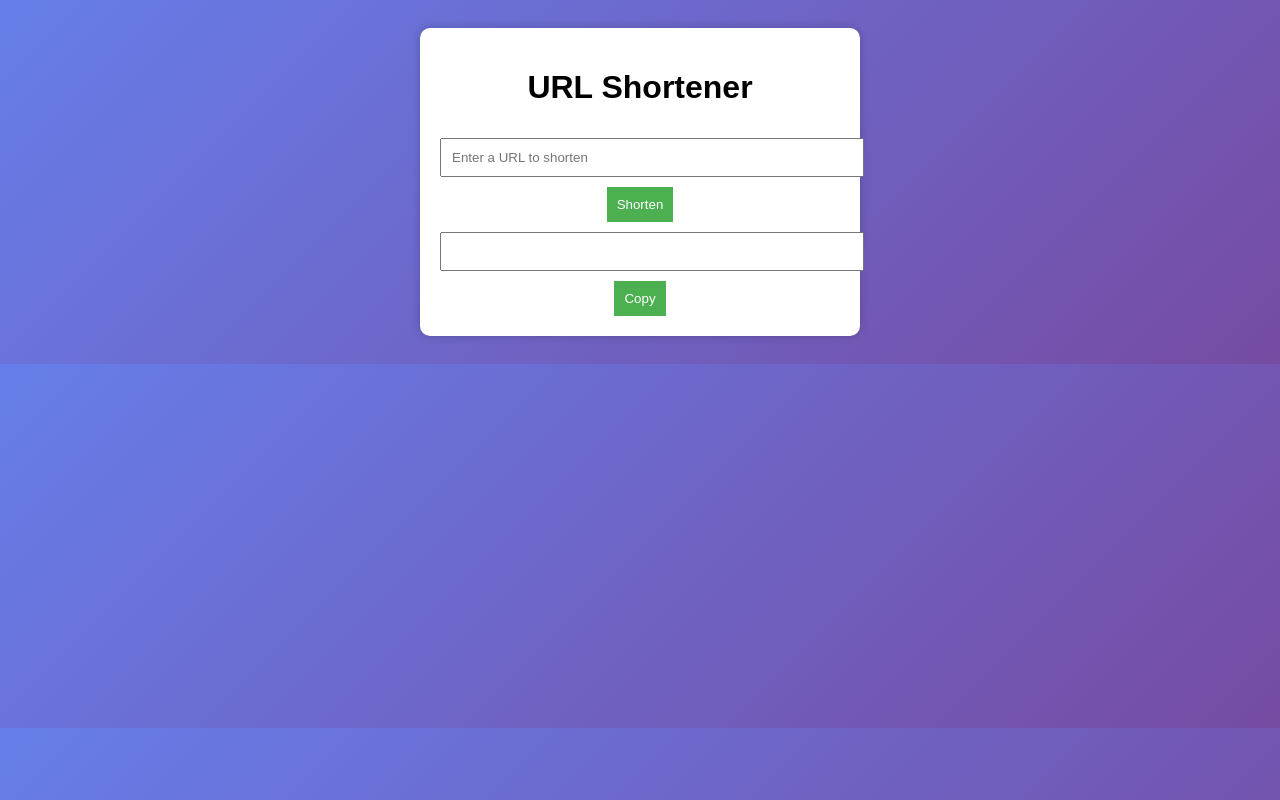
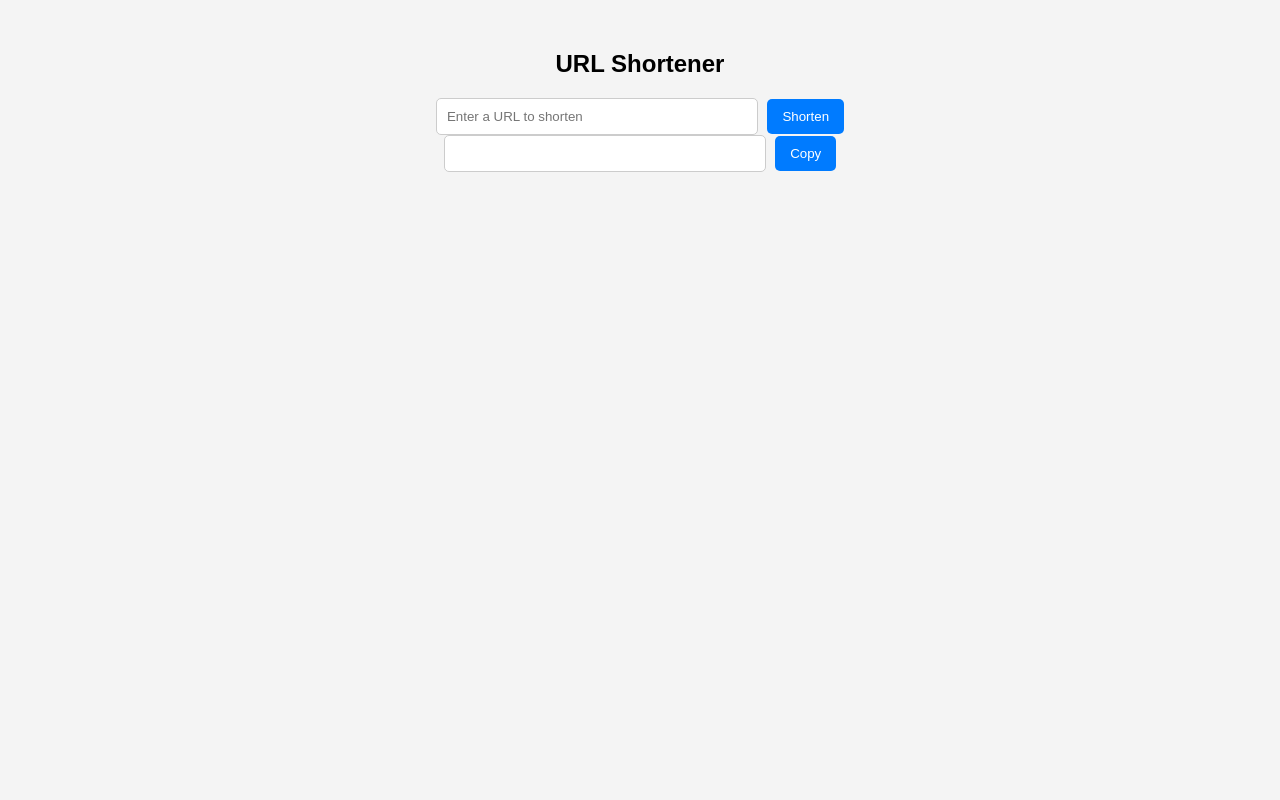
Before and after one commit to AdhilAbdulla/url-shortener, a website: page public/index.html in a window 1280 px wide. Drawn offline with Linux system fonts and the light colour scheme.

Commit message:
Improved UI

```diff
--- a/public/style.css
+++ b/public/style.css
@@ -1,31 +1,32 @@
 body {
   font-family: Arial, sans-serif;
   text-align: center;
-  background: linear-gradient(135deg, #667eea, #764ba2);
-  padding: 20px;
-  color: white;
+  margin-top: 50px;
+  background-color: #f4f4f4;
 }
 
-.container {
-  max-width: 400px;
-  margin: 0 auto;
-  background: white;
-  padding: 20px;
-  border-radius: 10px;
-  box-shadow: 0px 0px 10px rgba(0, 0, 0, 0.2);
-  color: black;
+h1 {
+  font-size: 24px;
+  margin-bottom: 20px;
 }
 
 input {
-  width: 100%;
   padding: 10px;
-  margin: 10px 0;
+  width: 300px;
+  border: 1px solid #ccc;
+  border-radius: 5px;
 }
 
 button {
-  padding: 10px;
-  background: #4CAF50;
+  padding: 10px 15px;
+  margin-left: 5px;
+  border: none;
+  background-color: #007bff;
   color: white;
-  border: none;
   cursor: pointer;
+  border-radius: 5px;
 }
+
+button:hover {
+  background-color: #0056b3;
+}
```
